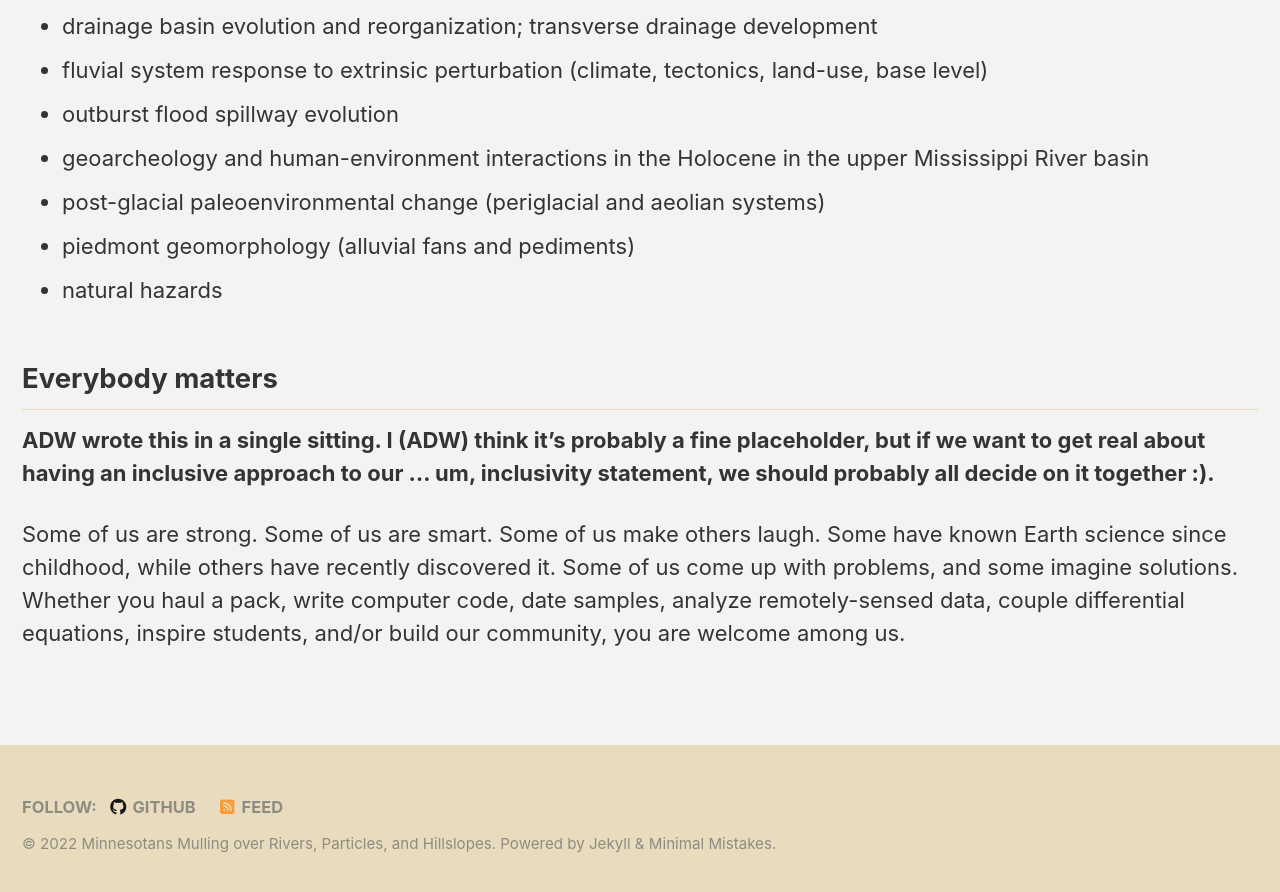
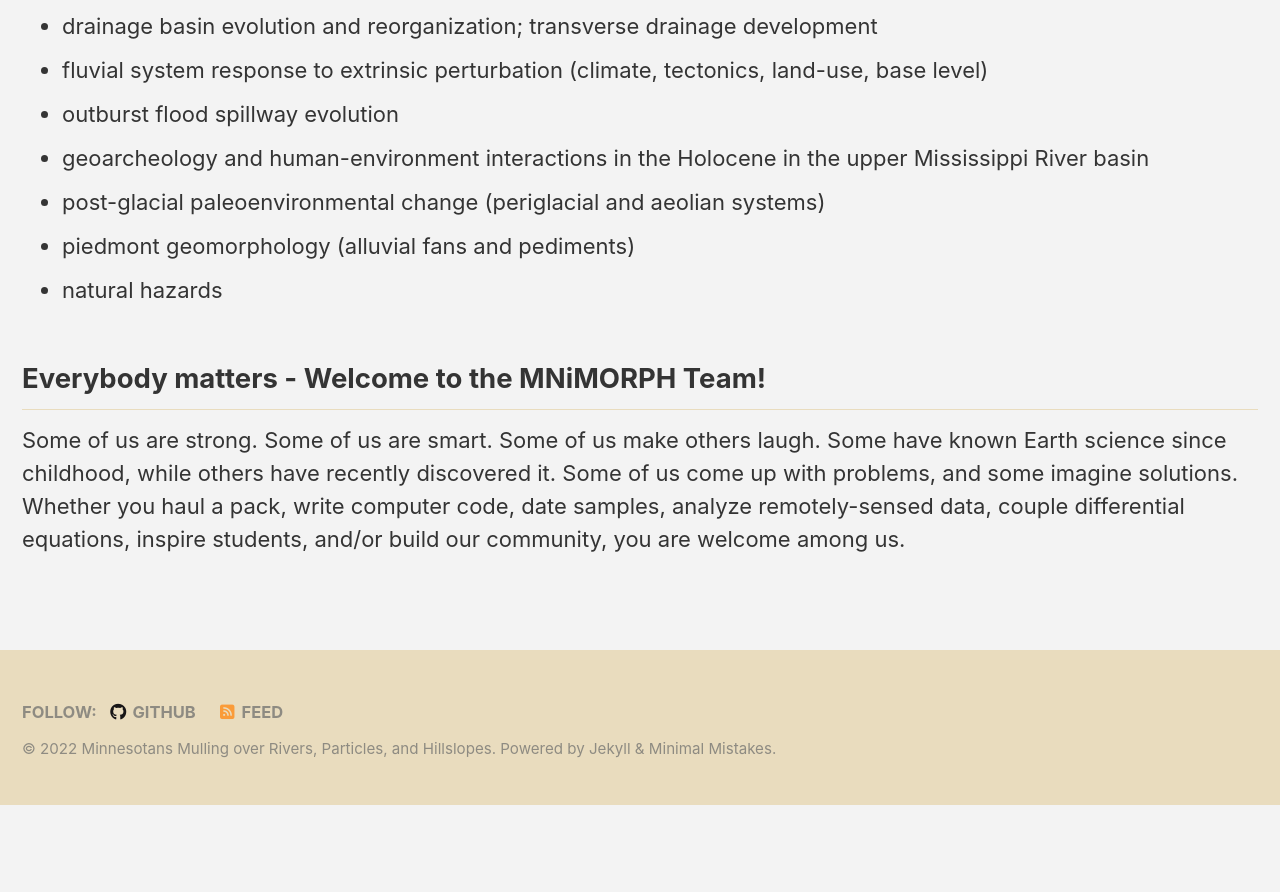
Before and after one commit to MNiMORPH/MNiMORPH.github.io, a Jekyll site: the page built from _pages/index.md, in a window 1280 px wide and 900 px high, scrolled down 1729 px. Shown: the top 892 px of the window. Built offline with Jekyll 4.4.1, drawn with Linux system fonts in a browser that asks for light colours; cached includes are drawn as plain includes; nearby versions of some CDN libraries; after the commit the page ends 2534 px from its top, so only the background shows below that.

Commit message:
Update index.md

```diff
--- a/_pages/index.md
+++ b/_pages/index.md
@@ -43,8 +43,6 @@ Similary, the MNSU members of MNiMORPH blend **field investigations**, **laborat
 * piedmont geomorphology (alluvial fans and pediments)
 * natural hazards
 
-## Everybody matters
-
-**ADW wrote this in a single sitting. I (ADW) think it's probably a fine placeholder, but if we want to get real about having an inclusive approach to our ... um, inclusivity statement, we should probably all decide on it together :).**
+## Everybody matters - Welcome to the MNiMORPH Team!
 
 Some of us are strong. Some of us are smart. Some of us make others laugh. Some have known Earth science since childhood, while others have recently discovered it. Some of us come up with problems, and some imagine solutions. Whether you haul a pack, write computer code, date samples, analyze remotely-sensed data, couple differential equations, inspire students, and/or build our community, you are welcome among us.
```
